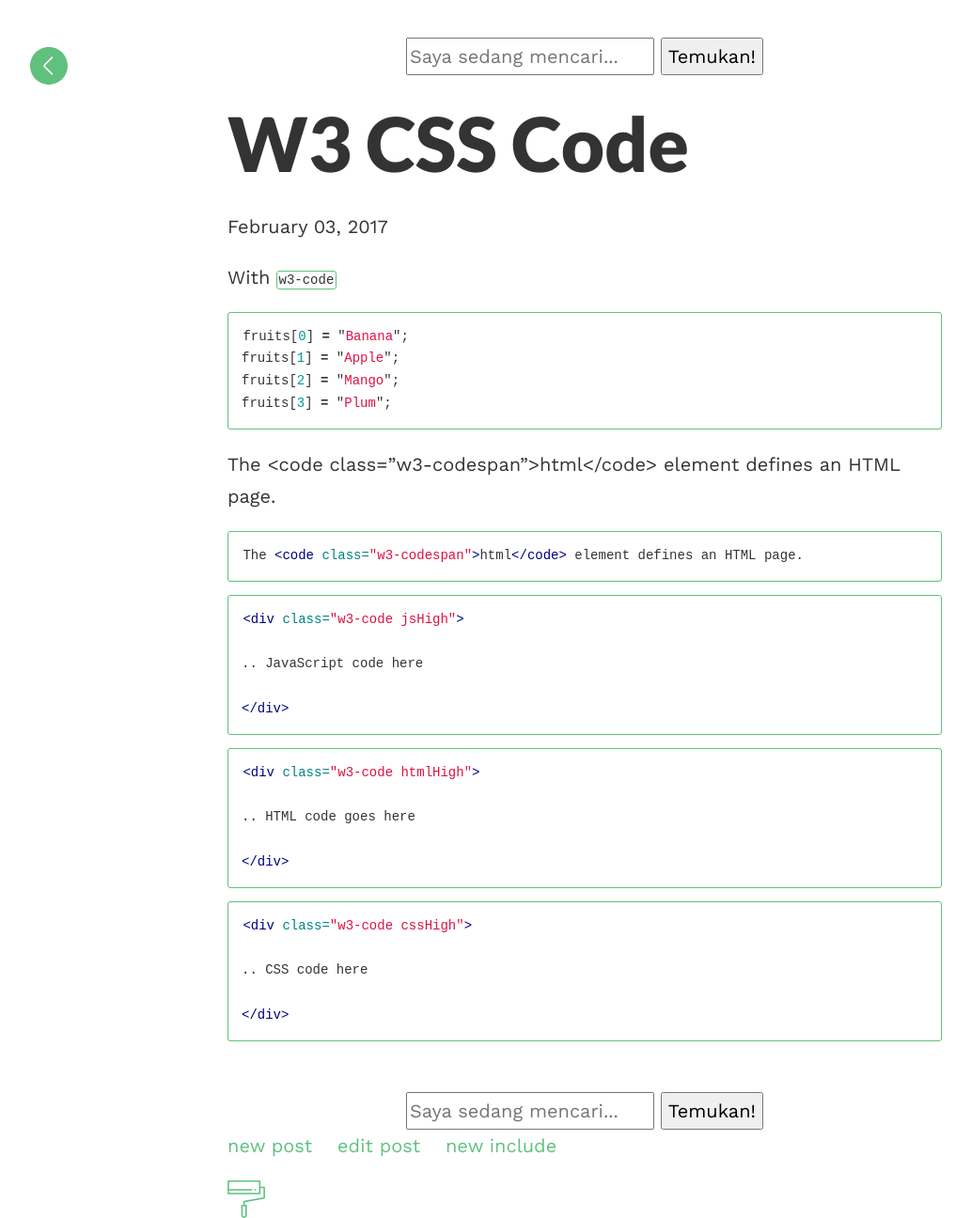
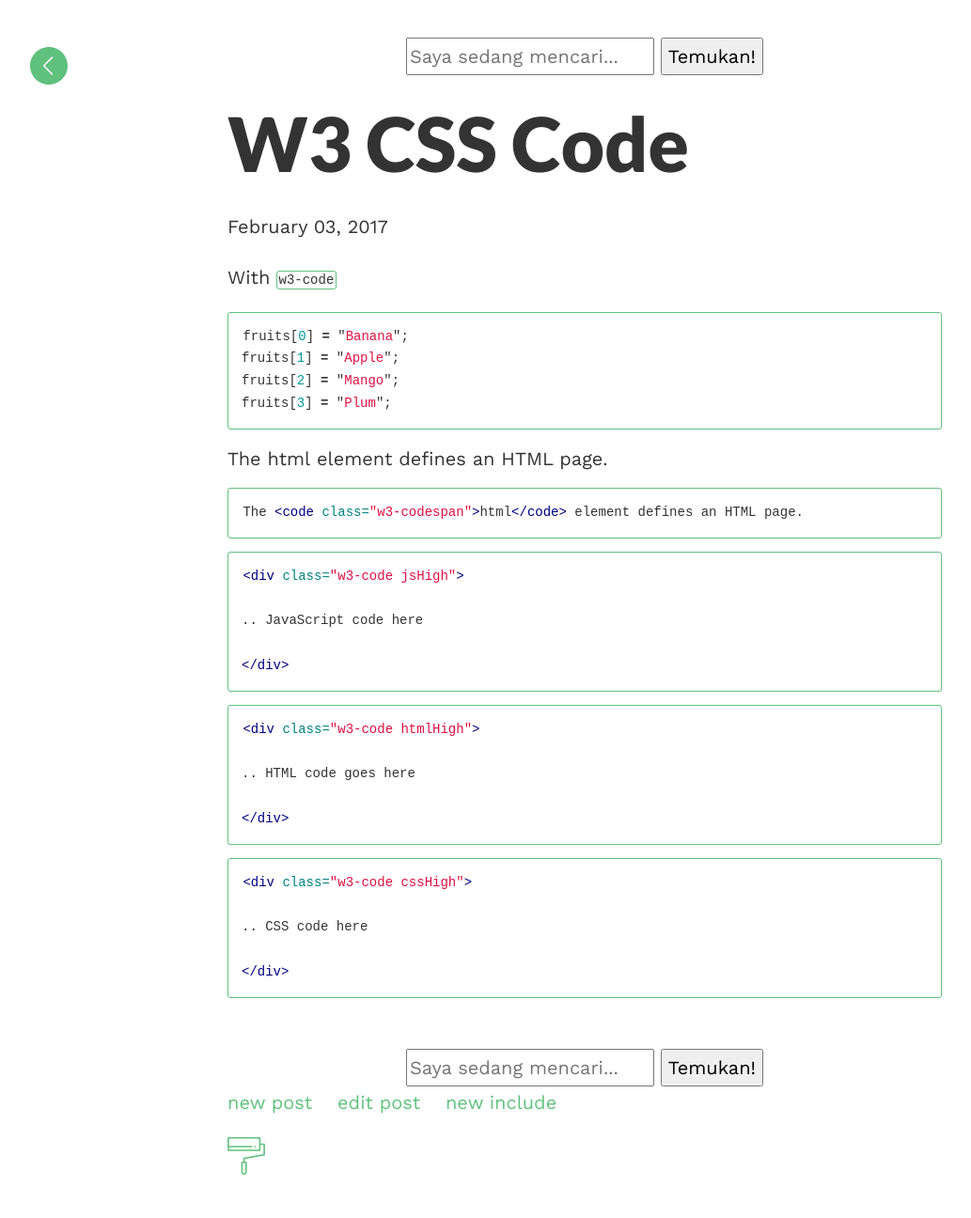
Before and after one commit to mzaini30/w3, a Jekyll site: the page built from _posts/2017-02-03-w3-css-code.md, in a window 1280 px wide. Shown: the whole page at 94% size, without its empty margins (18-1051 px from the left). Built offline with Jekyll 4.4.1, drawn with Linux system fonts in a browser that asks for light colours; after the commit the page ends 1250 px from its top, so only the background shows below that.

Commit message:
Update 2017-02-03-w3-css-code.md

````diff
--- a/_posts/2017-02-03-w3-css-code.md
+++ b/_posts/2017-02-03-w3-css-code.md
@@ -14,7 +14,9 @@ fruits[2] = "Mango";
 fruits[3] = "Plum";
 ```
 
+{::nomarkdown}
 The <code class="w3-codespan">html</code> element defines an HTML page.
+{:/}
 
 ```html
 The <code class="w3-codespan">html</code> element defines an HTML page.
````
